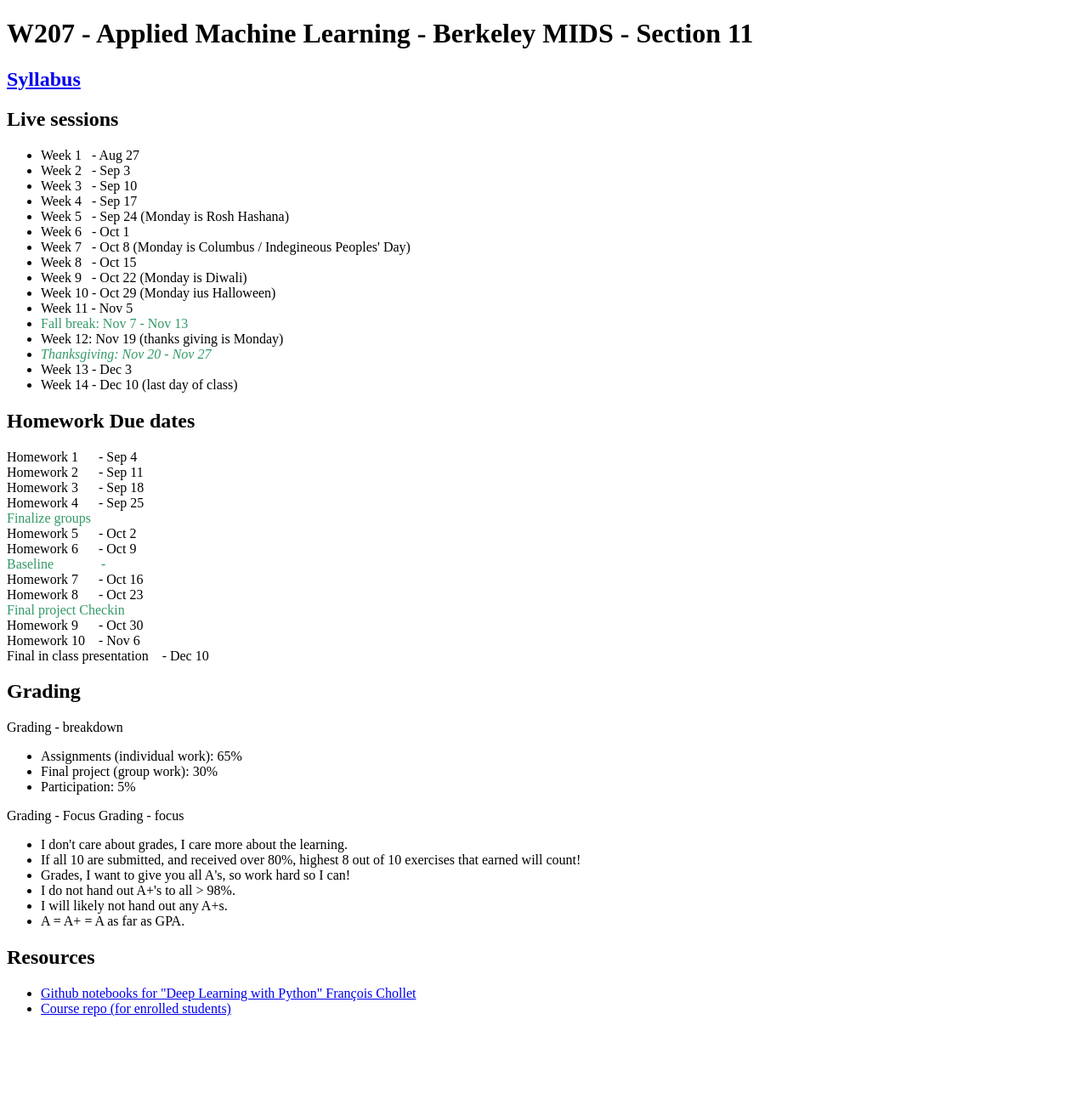
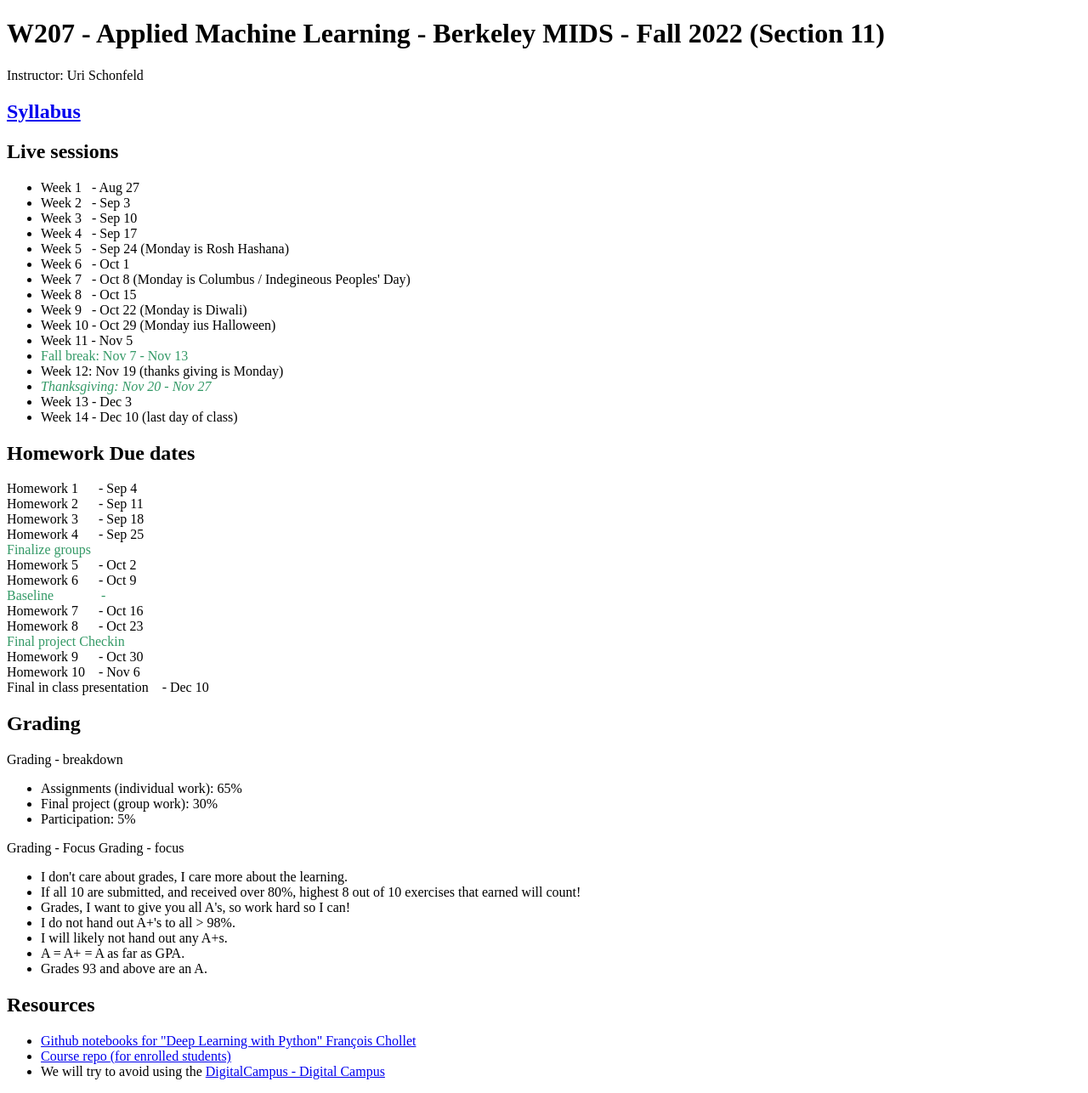
Before and after one commit to W207/w207.github.io, a plain HTML site: page index.html in a window 1280 px wide. Shown: the whole page at 85% size. Before the commit the page ends 1212 px from the top, so only its background shows below. Drawn offline with Linux system fonts and the light colour scheme.

Commit message:
Update index.html

```diff
--- a/index.html
+++ b/index.html
@@ -6,7 +6,8 @@
     <title>W207 - Applied Machine Learning - Fall 2022 (Section 11)</title>
   </head>
   <body>
-    <h1>W207 - Applied Machine Learning - Berkeley MIDS - Section 11</h1>
+    <h1>W207 - Applied Machine Learning - Berkeley MIDS - Fall 2022 (Section 11)</h1>
+    <p>Instructor: Uri Schonfeld<p>
     <div>
       <H2><a href="https://docs.google.com/document/d/1mv4Q4R92rd5L96mjGhOGeCEft4Oi8aZh/edit">Syllabus</a><H2>
       <h2>Live sessions</h2>
@@ -59,6 +60,7 @@
           <li>I do not hand out A+'s to all > 98%.</li>
           <li>I will likely not hand out any A+s.</li>
           <li>A = A+ = A  as far as GPA.</li>
+          <li>Grades 93 and above are an A.</li>
         </ul>
       </p>
 
@@ -68,7 +70,9 @@
       <ul>
         <li><a href="https://github.com/fchollet/deep-learning-with-python-notebooks">Github notebooks for "Deep Learning with Python" François Chollet</a></li>
         <li><a href="https://github.com/MIDS-W207/coursework_2022">Course repo (for enrolled students)</a></li>
-        </ul>
+        <li>We will try to avoid using the <a href="https://digitalcampus.instructure.com">DigitalCampus - Digital Campus</a></li>
+      </ul>
+
 </div>
   </body>
 </html>
```
